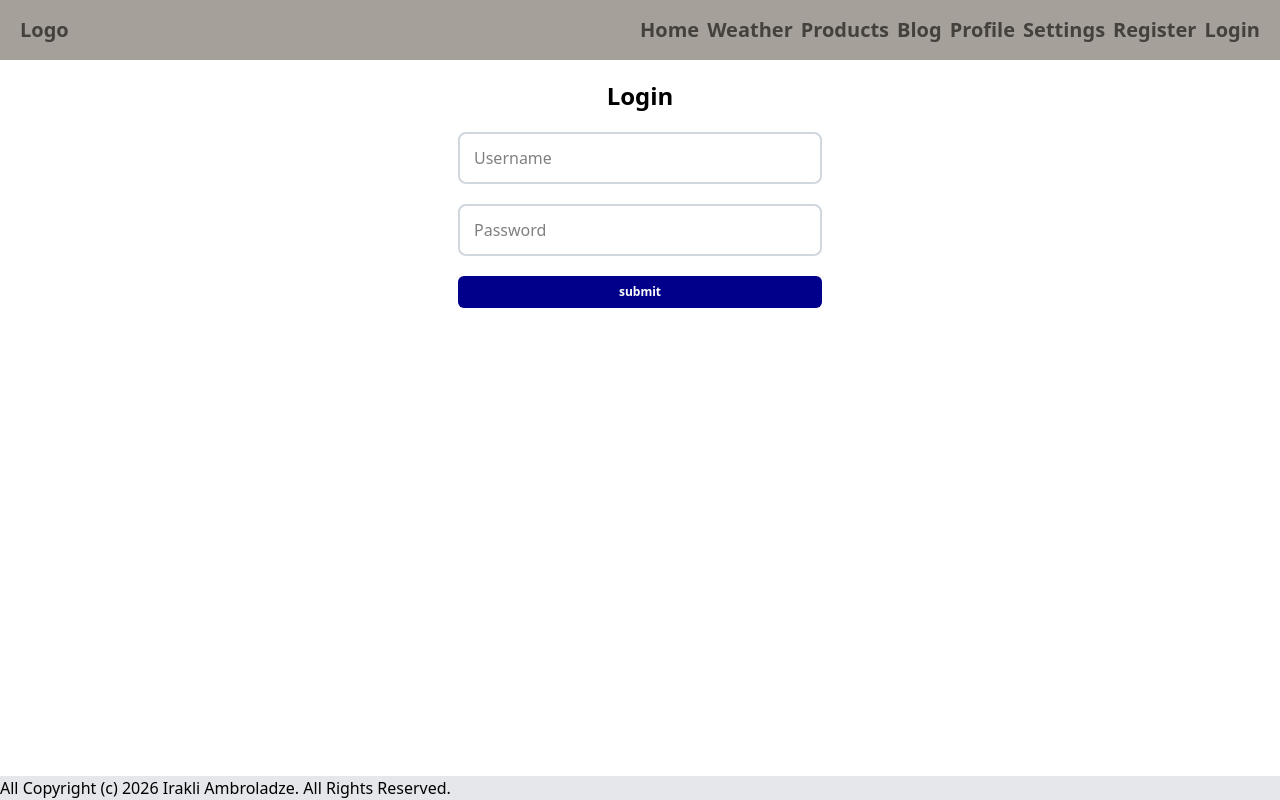
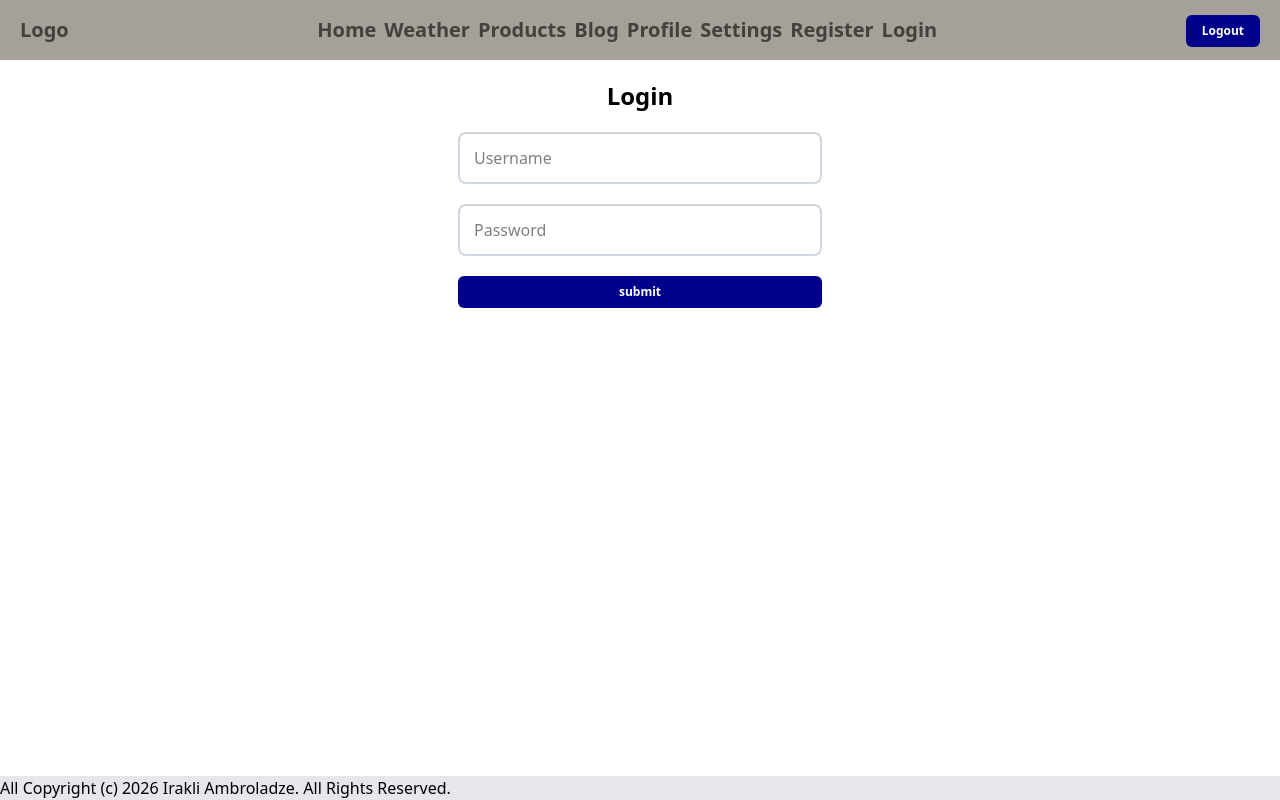
Before and after one commit to IrakliAmbroladze/react-geolab, a React (Vite) app: page /login in a window 1280 px wide. Built offline with nearby package versions, Linux system fonts and the light colour scheme.

Commit message:
feat(Header): added logout button and use name

```diff
--- a/src/App.jsx
+++ b/src/App.jsx
@@ -14,11 +14,13 @@ import Posts from "./pages/Posts";
 import Register from "./pages/Register";
 import WeatherPage from "./pages/Weahter";
 import Login from "./pages/Login";
+import { useState } from "react";
 
 function App() {
+  const [user, setUser] = useState(null);
   return (
     <div className="flex flex-col h-dvh">
-      <Header />
+      <Header userName={user?.firstName} setUser={setUser} />
       <main className="flex-1">
         <Routes>
           <Route path="/" element={<Home />} />
@@ -27,7 +29,7 @@ function App() {
           <Route path="/products" element={<Products />} />
           <Route path="/posts" element={<Posts />} />
           <Route path="/weather" element={<WeatherPage />} />
-          <Route path="/login" element={<Login />} />
+          <Route path="/login" element={<Login setUser={setUser} />} />
           <Route path="/settings" element={<SettingsLayout />}>
             <Route index element={<SettingsHome />} />
             <Route path="billing" element={<Billing />} />
--- a/src/components/Header.jsx
+++ b/src/components/Header.jsx
@@ -1,11 +1,26 @@
+import { Link } from "react-router-dom";
 import { header_navs } from "../constants/navigations";
 import { Navigation } from "./Navigation";
+import { Button } from "./Button";
 
-export default function Header() {
+export default function Header({ userName = true, setUser = () => {} }) {
   return (
     <header className="flex justify-between items-center px-5 text-xl font-bold text-stone-700 bg-stone-400 min-h-[60px]">
       <Navigation nav_list={[{ display: "Logo", route: "/" }]} />
       <Navigation nav_list={header_navs} responsive={true} />
+      {userName && (
+        <Link to="./Login">
+          {" "}
+          {userName}{" "}
+          <Button
+            textContent="Logout"
+            handleClick={() => {
+              setUser(null);
+              localStorage.removeItem("token");
+            }}
+          />
+        </Link>
+      )}
     </header>
   );
 }
--- a/src/pages/Login.jsx
+++ b/src/pages/Login.jsx
@@ -2,7 +2,7 @@ import { useForm } from "react-hook-form";
 import { Form } from "../components/Form";
 import { Input } from "../components/Input";
 import axios from "axios";
-import { useEffect, useState } from "react";
+import { useEffect } from "react";
 
 const fetchUser = (token) =>
   axios.get("https://dummyjson.com/auth/me", {
@@ -11,8 +11,7 @@ const fetchUser = (token) =>
     },
   });
 
-export default function Login() {
-  const [user, setUser] = useState(null);
+export default function Login({ setUser }) {
   const {
     register,
     handleSubmit,
@@ -83,9 +82,6 @@ export default function Login() {
           register={register}
         />
       </Form>
-      {user && (
-        <h1 className="text-2xl font-bold">Welcome {user.firstName}!</h1>
-      )}
     </div>
   );
 }
```
